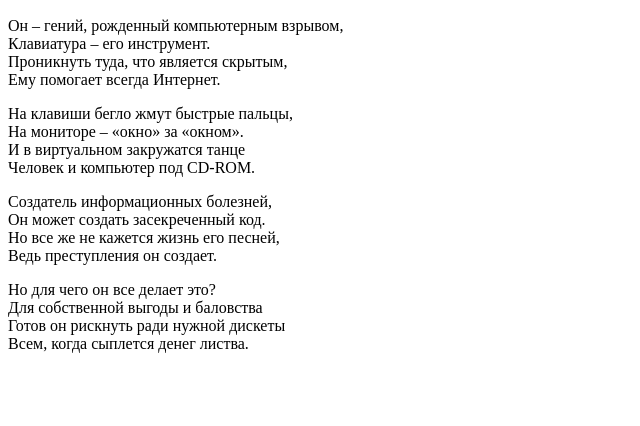
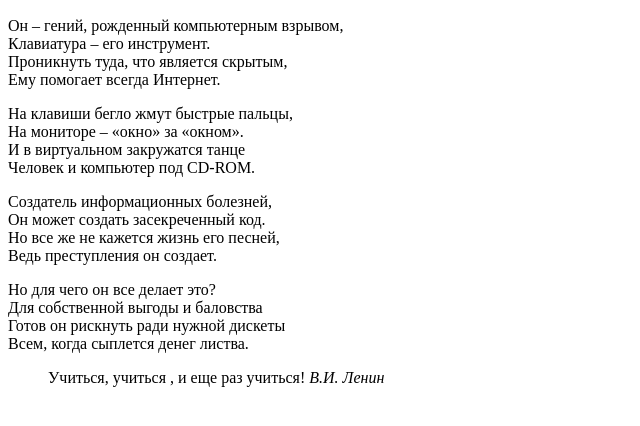
Before and after one commit to Alex-itWork/HTML, a plain HTML site: page index.html in a window 1280 px wide. Shown: the part 96-522 px from the top of the page, without its empty margins (0-640 px from the left). Drawn offline with Linux system fonts and the light colour scheme.

Commit message:
Update index.html
6

```diff
--- a/index.html
+++ b/index.html
@@ -36,5 +36,9 @@
            Готов он рискнуть ради нужной дискеты<br>
            Всем, когда сыплется денег листва.<br>
        </p>
+       <blockquote>
+        Учиться, учиться , и еще раз учиться!
+        <cite>В.И. Ленин</cite>
+        </blockquote>
        <body>
     </html>
```
